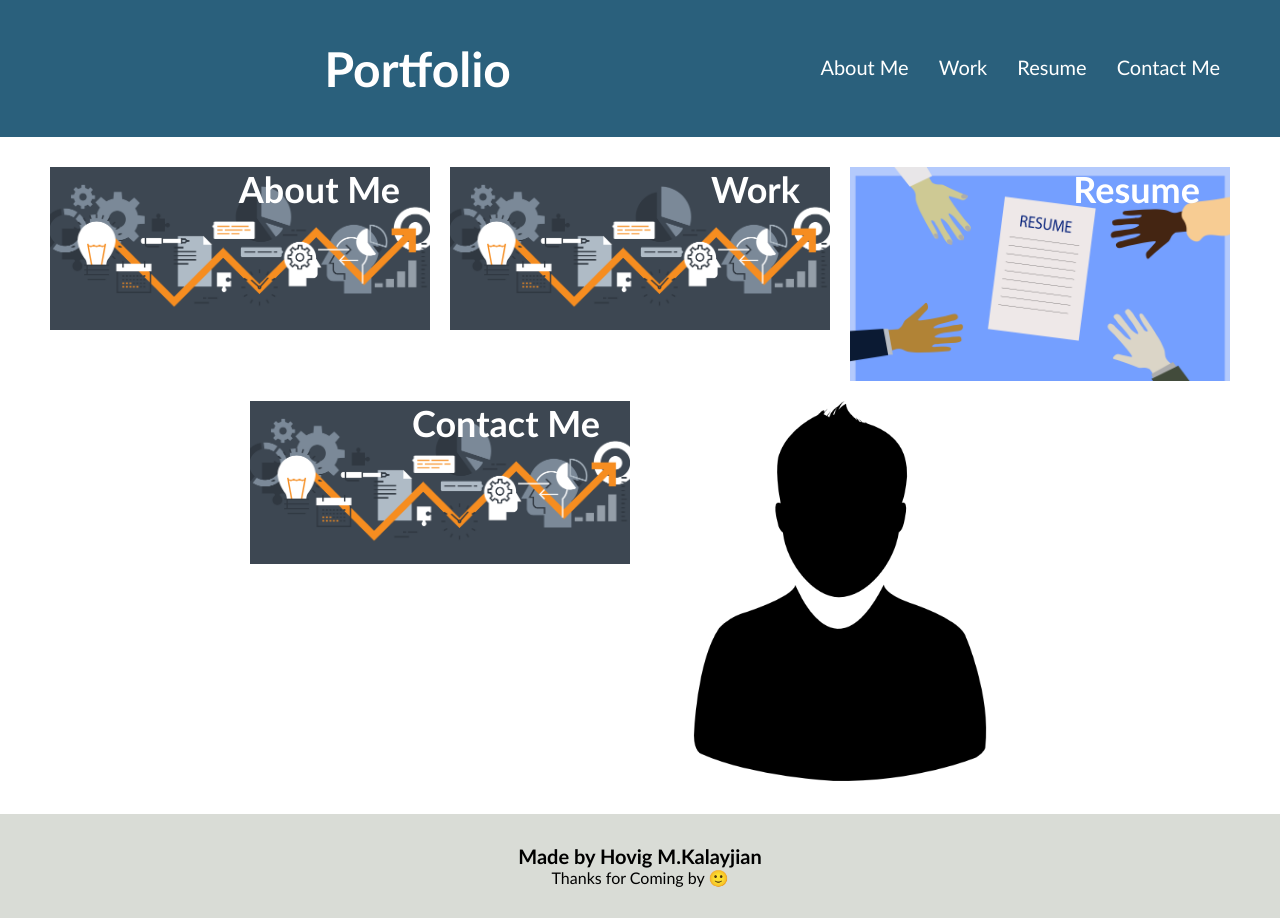
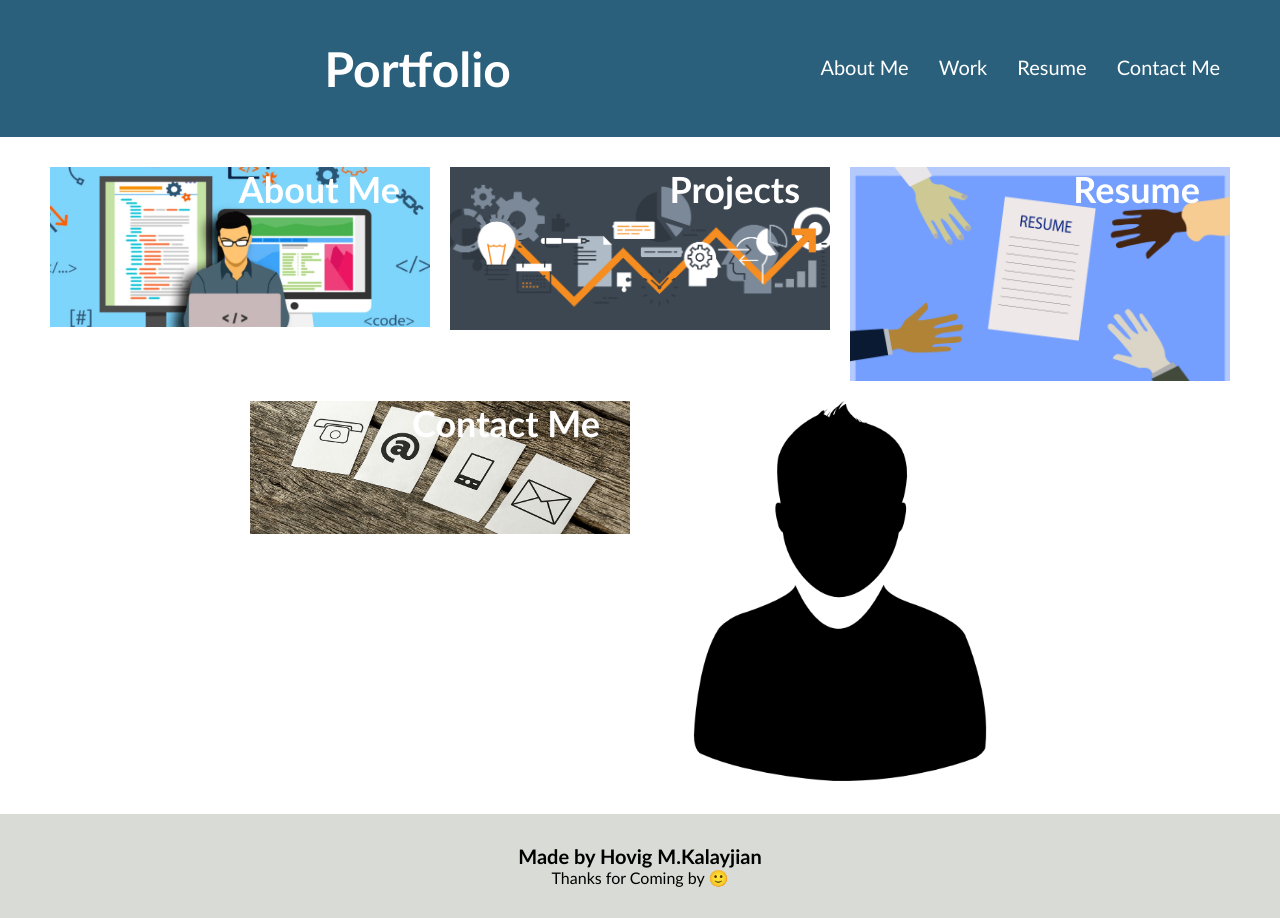
Before and after one commit to hovigmk/Challenge_2, a plain HTML site: page index.html in a window 1280 px wide. Drawn offline with Linux system fonts and the light colour scheme.

Commit message:
pushing the final changes

```diff
--- a/index.html
+++ b/index.html
@@ -31,7 +31,7 @@
     <div class="content">
         <div id="AboutMe" class="AboutMe content-container">
             <a href = "#">
-           <img src="./assets/images/projects.png" alt="About Me" class="float-left" />
+           <img src="./assets/images/AboutMe.webp" alt="About Me" class="float-left" />
             </a>
             <div class="text-block">
                 <h2>About Me</h2>
@@ -42,7 +42,7 @@
                 <img src="./assets/images/projects.png" alt="Work" class="float-right" />
             </a>
             <div class="text-block">
-                <h2>Work</h2>
+                <h2>Projects</h2>
             </div>
         </div>
         <div id="Resume" class="Resume content-container ">
@@ -57,7 +57,7 @@
             <div class="image-container">
 
                 <a href = "#">
-                    <img src="./assets/images/projects.png" alt="Contact Me" class="float-left" />
+                    <img src="./assets/images/ContactMe.jpg" alt="Contact Me" class="float-left" />
                 </a>
             </div>
             <div class="text-block">
```
Also changed, not shown: assets/images/AboutMe.webp (added), assets/images/ContactMe.jpg (added).
